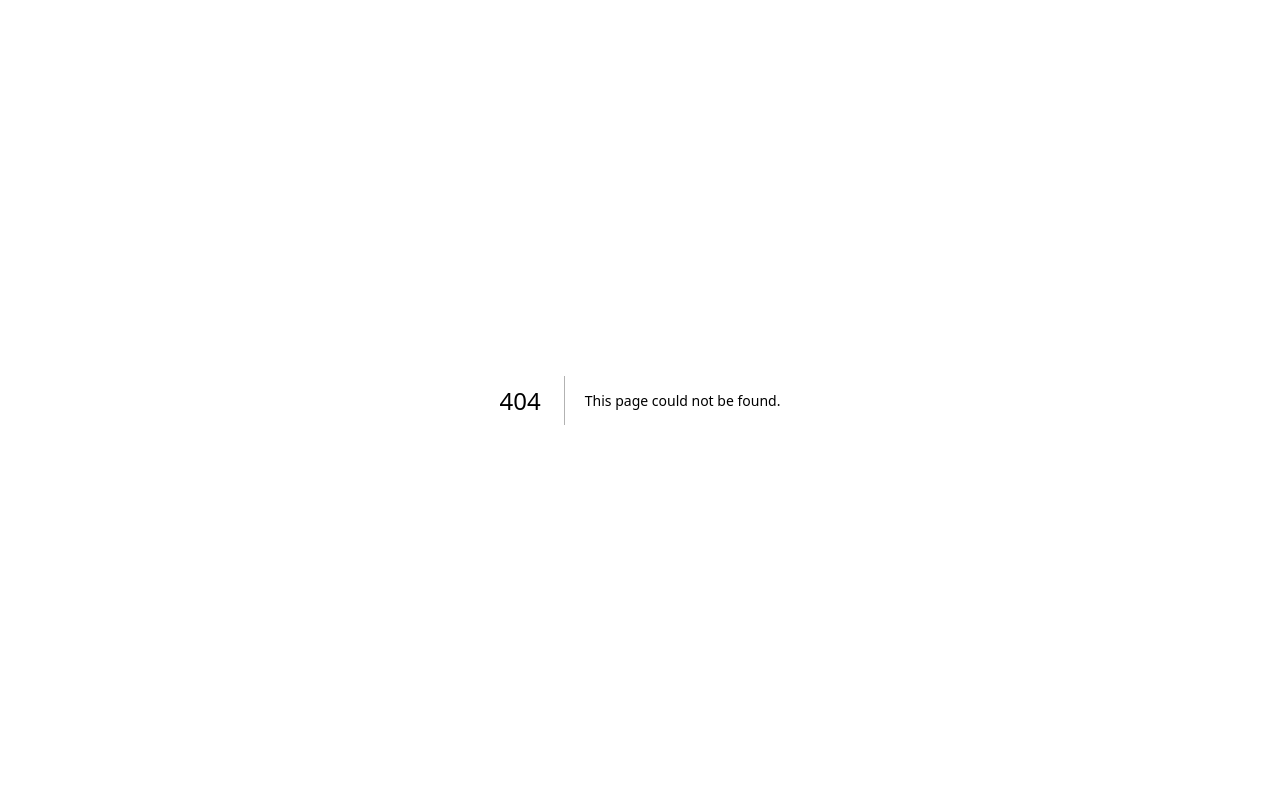
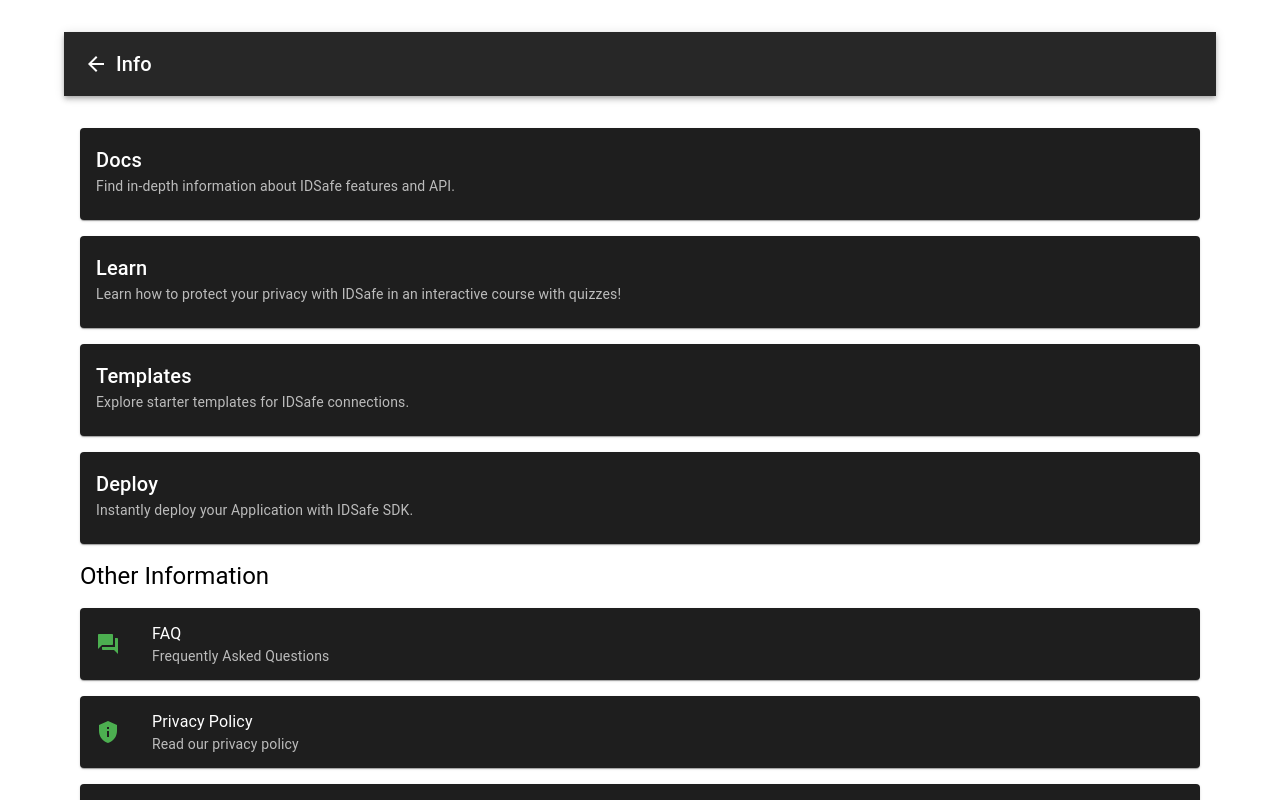
Before and after one commit to nathfavour/IDSafe-web, a Next.js app: page /info in a window 1280 px wide. Before the commit this address had no page. Shown: the top 800 px of the page. Built offline with nearby package versions, Linux system fonts and the light colour scheme.

Commit message:
correct structure

```diff
--- /dev/null
+++ b/src/pages/info.tsx
@@ -0,0 +1,81 @@
+import React from 'react';
+import { AppBar, Toolbar, IconButton, Typography, Container, Box, Card, CardContent, List, ListItem, ListItemIcon, ListItemText } from '@mui/material';
+import { ArrowBack, QuestionAnswer, PrivacyTip, Code } from '@mui/icons-material';
+import { createTheme, ThemeProvider } from '@mui/material/styles';
+import { useRouter } from 'next/router';
+
+const theme = createTheme({
+  palette: {
+    primary: {
+      main: '#673ab7', // deepPurple
+    },
+    secondary: {
+      main: '#4caf50', // green
+    },
+    mode: 'dark',
+  },
+});
+
+const Info: React.FC = () => {
+  const router = useRouter();
+
+  const handleBack = () => {
+    router.back();
+  };
+
+  const buildLinkCard = (title: string, description: string, url: string) => (
+    <Card sx={{ my: 2 }}>
+      <CardContent>
+        <Typography variant="h6" component="div">
+          {title}
+        </Typography>
+        <Typography variant="body2" color="text.secondary">
+          {description}
+        </Typography>
+      </CardContent>
+    </Card>
+  );
+
+  const buildInfoCard = (title: string, description: string, icon: React.ReactNode) => (
+    <Card sx={{ my: 2 }}>
+      <ListItem>
+        <ListItemIcon>{icon}</ListItemIcon>
+        <ListItemText primary={title} secondary={description} />
+      </ListItem>
+    </Card>
+  );
+
+  return (
+    <ThemeProvider theme={theme}>
+      <Container>
+        <Box my={4}>
+          <AppBar position="static" color="secondary">
+            <Toolbar>
+              <IconButton edge="start" color="inherit" aria-label="back" onClick={handleBack}>
+                <ArrowBack />
+              </IconButton>
+              <Typography variant="h6" component="div" sx={{ flexGrow: 1 }}>
+                Info
+              </Typography>
+            </Toolbar>
+          </AppBar>
+          <Box p={2}>
+            {buildLinkCard('Docs', 'Find in-depth information about IDSafe features and API.', 'https://nextjs.org/docs')}
+            {buildLinkCard('Learn', 'Learn how to protect your privacy with IDSafe in an interactive course with quizzes!', 'https://nextjs.org/learn')}
+            {buildLinkCard('Templates', 'Explore starter templates for IDSafe connections.', 'https://vercel.com/templates')}
+            {buildLinkCard('Deploy', 'Instantly deploy your Application with IDSafe SDK.', 'https://vercel.com/new')}
+            <Typography variant="h5" gutterBottom>
+              Other Information
+            </Typography>
+            {buildInfoCard('FAQ', 'Frequently Asked Questions', <QuestionAnswer color="secondary" />)}
+            {buildInfoCard('Privacy Policy', 'Read our privacy policy', <PrivacyTip color="secondary" />)}
+            {buildInfoCard('Open Source Licenses', 'View open source licenses', <Code color="secondary" />)}
+            {buildInfoCard('Source Code', 'View the source code on GitHub', <Code color="secondary" />)}
+          </Box>
+        </Box>
+      </Container>
+    </ThemeProvider>
+  );
+};
+
+export default Info;
```
Also changed, not shown: src/pages/crosschainhubdao.tsx (renamed from src/pages/crosschainhubdao/crosschainhubdao.tsx), src/pages/wallet.tsx (renamed from src/pages/wallet/wallet.tsx).
